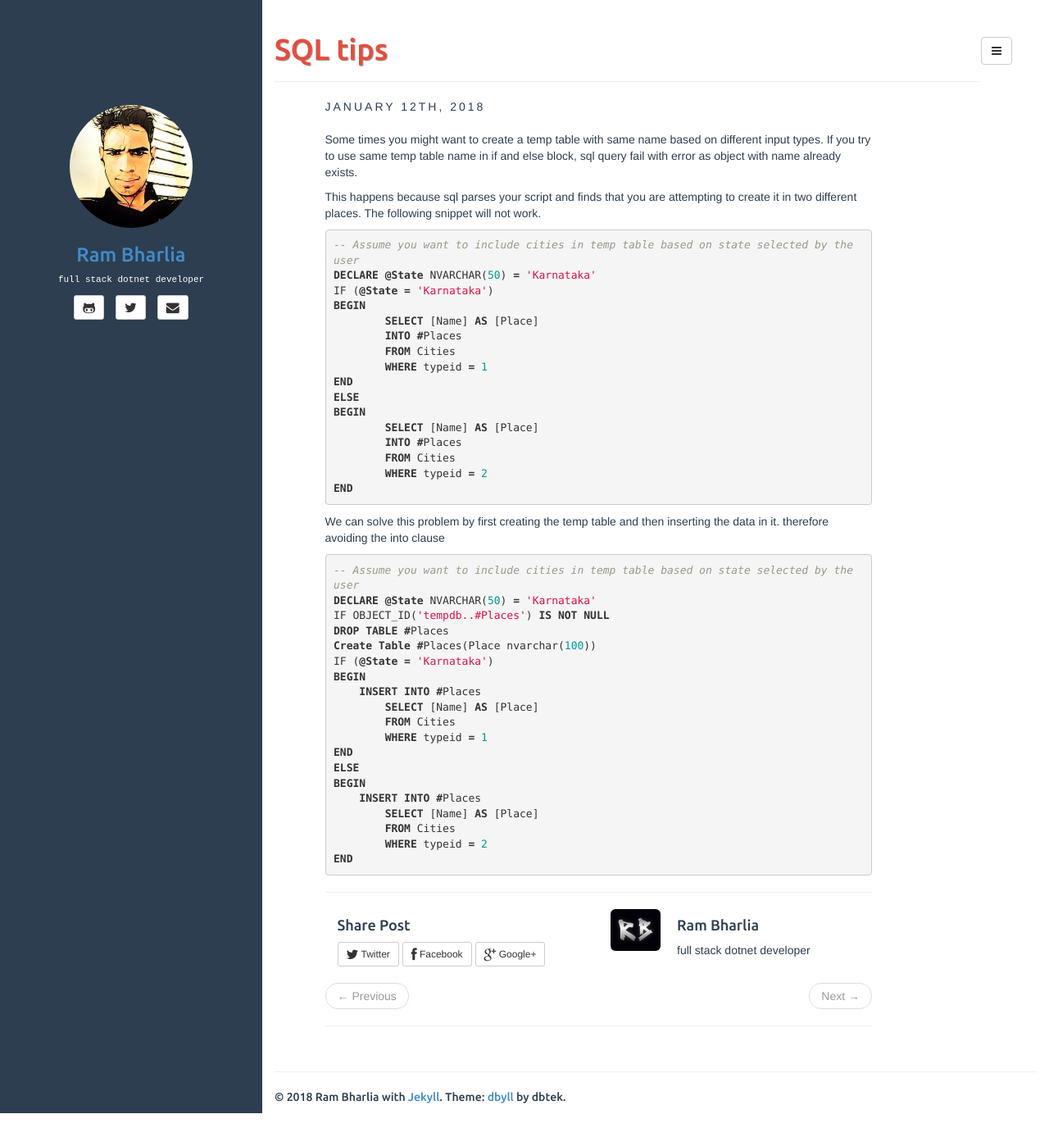
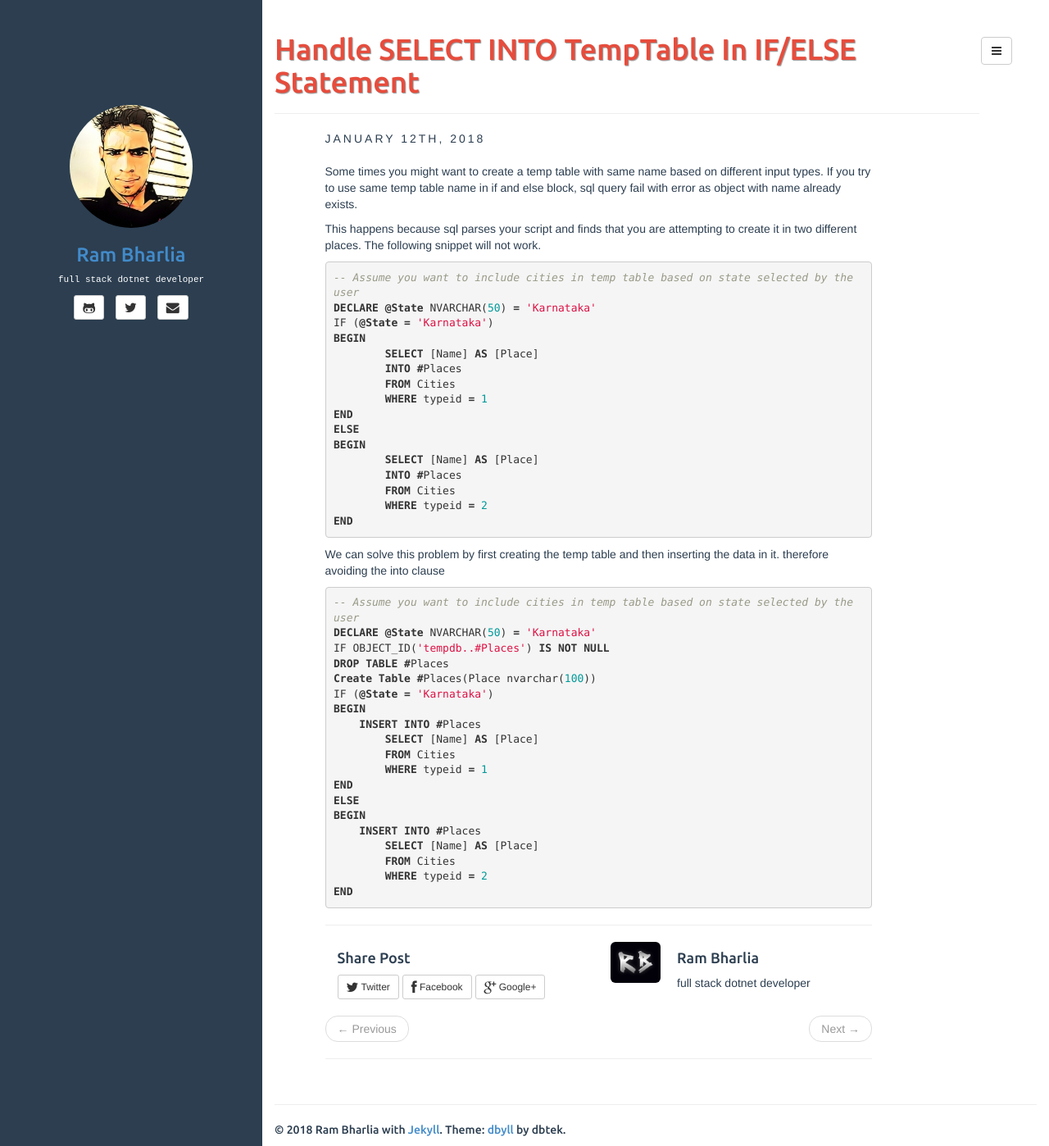
Before and after one commit to rambharlia007/rambharlia007.github.io, a Jekyll site: the page built from _posts/2018-01-12-Handle-SELECT-INTO -TempTable-In-IFELSE-Statement.md, in a window 1280 px wide and 1398 px high. Shown: the whole window at 82% size. Built offline with Jekyll 4.4.1, drawn with Linux system fonts in a browser that asks for light colours; comment, search, counter and statistics services are not loaded.

Commit message:
image issue

```diff
--- a/_includes/default.html
+++ b/_includes/default.html
@@ -25,8 +25,8 @@
 	<!-- LE FAV AND TOUCH ICONS
  		UPDATE THESE WITH YOUR OWN IMAGES
 	 -->
-	<LINK REL="SHORTCUT ICON" HREF="rambharlia007.github.io/images/favicon.ico">
-	<LINK REL="APPLE-TOUCH-ICON" HREF="rambharlia007.github.io/images/apple-touch-icon.PNG">
+	<LINK REL="SHORTCUT ICON" HREF="/rambharlia007.github.io/images/favicon.ico">
+	<LINK REL="APPLE-TOUCH-ICON" HREF="/rambharlia007.github.io/images/apple-touch-icon.PNG">
 	<!--
 	<LINK REL="APPLE-TOUCH-ICON" SIZES="72X72" HREF="IMAGES/APPLE-TOUCH-ICON-72X72.PNG">
 	<LINK REL="APPLE-TOUCH-ICON" SIZES="114X114" HREF="IMAGES/APPLE-TOUCH-ICON-114X114.PNG">
--- a/_posts/2018-01-12-Handle-SELECT-INTO -TempTable-In-IFELSE-Statement.md
+++ b/_posts/2018-01-12-Handle-SELECT-INTO -TempTable-In-IFELSE-Statement.md
@@ -1,8 +1,8 @@
 ---
 layout: post
-title: SQL tips
-categories: [MS-Sql-Server]
-tags: [MS-Sql-Server,What-Did-I-Learn-Today]
+title: Handle SELECT INTO TempTable In IF/ELSE Statement
+categories: [MS-Sql]
+tags: [MS-Sql,What-Did-I-Learn-Today]
 description: Handle SELECT INTO TempTable In IF/ELSE Statement
 fullview: true
 comments: true.
```
